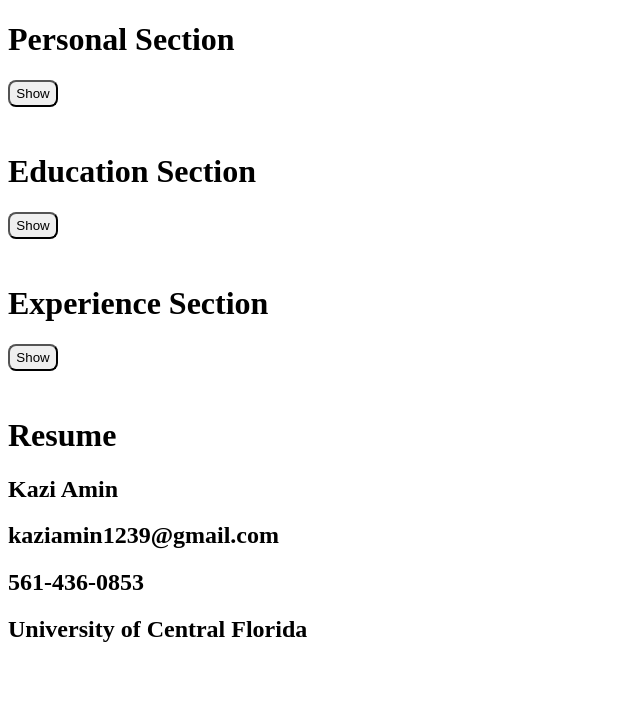
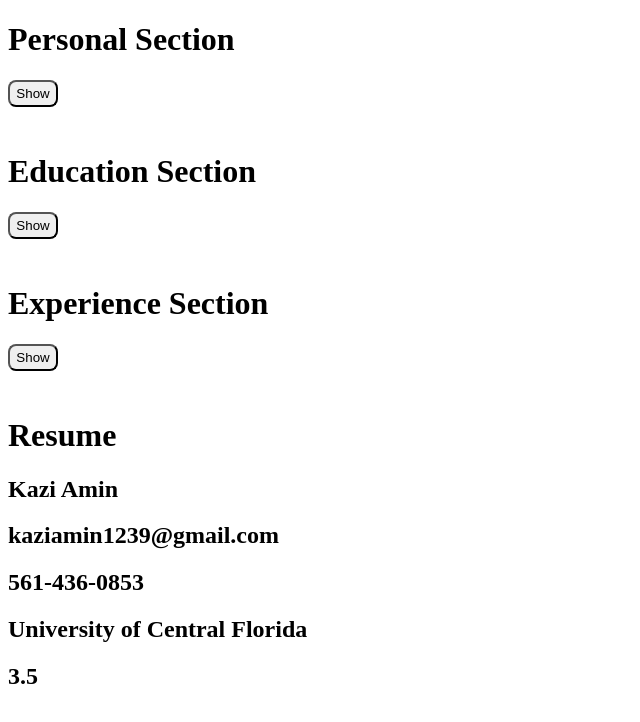
Before and after one commit to KaziAmin110/OnlineResumeGenerator, a React (Vite) app: page / in a window 1280 px wide. Shown: the top 722 px of the page, without its empty margins (0-640 px from the left). Built offline with nearby package versions, Linux system fonts and the light colour scheme.

Commit message:
Added Better State Management of Education and Personal Cards

```diff
--- a/src/App.jsx
+++ b/src/App.jsx
@@ -11,8 +11,8 @@ const App = () => {
     name: "Kazi Amin",
     email: "kaziamin1239@gmail.com",
     phone: "561-436-0853",
-    uni_name: "University of Central Florida",
-    uni_gpa: 3.5,
+    uniName: "University of Central Florida",
+    uniGpa: 3.5,
   });
 
   const [workExperience, setWorkExperience] = useState({
@@ -57,8 +57,8 @@ const App = () => {
         name={personalInfo.name}
         email={personalInfo.email}
         phone={personalInfo.phone}
-        university={personalInfo.uni_name}
-        gpa={personalInfo.gpa}
+        university={personalInfo.uniName}
+        gpa={personalInfo.uniGpa}
         experiences={experiences}
       />
     </div>
--- a/src/components/EducationCard.jsx
+++ b/src/components/EducationCard.jsx
@@ -2,24 +2,45 @@ import React, { useState } from "react";
 import "../styles/EducationInfo.css";
 
 const EducationCard = ({ personalInfo, onUpdateUniversityInfo }) => {
+  const [uniName, setUniName] = useState("");
+  const [uniGpa, setUniGpa] = useState("");
+
+  const handleUniNameChange = (e) => {
+    setUniName(e.target.value);
+  };
+
+  const handleUniGpaChange = (e) => {
+    setUniGpa(e.target.value);
+  };
+
+  const handleUniversityInfoUpdate = () => {
+    onUpdateUniversityInfo({ ...personalInfo, uniName, uniGpa });
+  };
+
   return (
+    <div>
       <div>
         <h3>Enter University: </h3>
         <input
           placeholder="Enter University Name:"
           name="university-name"
           className="fields"
-        value={university}
-        onChange={(e) => changeUniversityInput(e.target.value)}
+          value={uniName}
+          onChange={handleUniNameChange}
         ></input>
+      </div>
+      <div>
         <h3>Enter GPA:</h3>
         <input
           placeholder="Enter GPA:"
           name="gpa"
           className="fields"
-        value={gpa}
-        onChange={(e) => changeGpaInput(e.target.value)}
+          value={uniGpa}
+          onChange={handleUniGpaChange}
         ></input>
+      </div>
+
+      <button onClick={handleUniversityInfoUpdate}>Save</button>
     </div>
   );
 };
--- a/src/components/PersonalCard.jsx
+++ b/src/components/PersonalCard.jsx
@@ -3,9 +3,9 @@ import { useState } from "react";
 import "../styles/UserInfo.css";
 
 const PersonalCard = ({ personalInfo, onUpdatePersonalInfo }) => {
-  const [name, setName] = useState("Kazi Amin");
-  const [email, setEmail] = useState("kaziamin1239@gmail.com");
-  const [phone, setPhone] = useState("561-436-0853");
+  const [name, setName] = useState("");
+  const [email, setEmail] = useState("");
+  const [phone, setPhone] = useState("");
 
   const handleNameChange = (e) => {
     setName(e.target.value);
```
Lines whose indentation alone changed are shown as unchanged.
